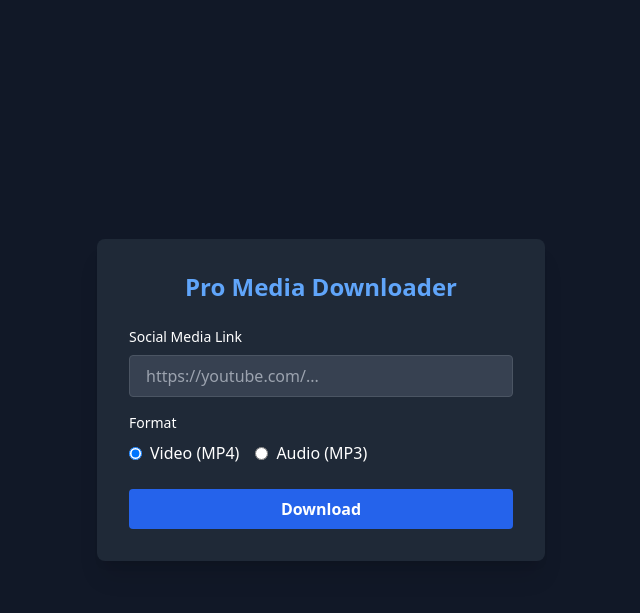
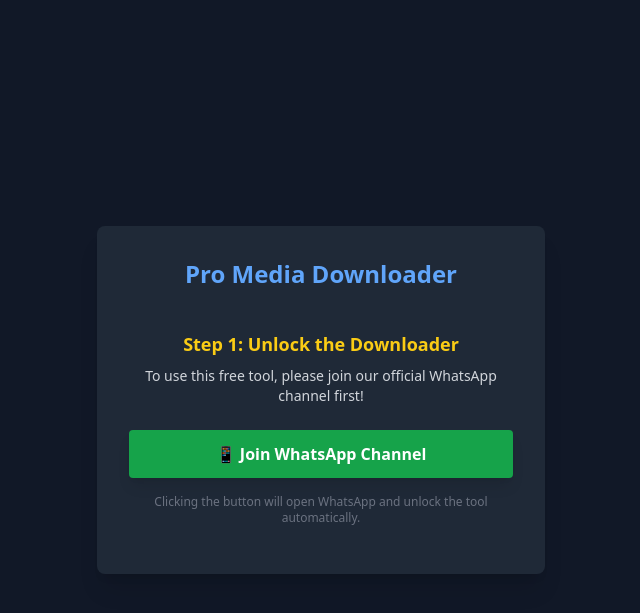
Before and after one commit to leetech254/web-downloader, a Flask app: page / in a window 1280 px wide. Shown: the top 613 px of the page, without its empty margins (319-959 px from the left). Run offline with Flask 3, Linux system fonts and the light colour scheme; some libraries are stand-ins or nearby versions.

Commit message:
Added WhatsApp Gateway

```diff
--- a/templates/index.html
+++ b/templates/index.html
@@ -11,7 +11,18 @@
     <div class="bg-gray-800 p-8 rounded-lg shadow-xl w-full max-w-md">
         <h1 class="text-2xl font-bold mb-6 text-center text-blue-400">Pro Media Downloader</h1>
 
-        <form action="/download" method="POST" id="downloadForm">
+        <div id="whatsapp-gate" class="text-center py-4">
+            <h2 class="text-lg font-semibold mb-2 text-yellow-400">Step 1: Unlock the Downloader</h2>
+            <p class="mb-6 text-gray-300 text-sm">To use this free tool, please join our official WhatsApp channel first!</p>
+
+            <a href="https://whatsapp.com/channel/0029VbBu1EgJUM2iVI3tPE0S" target="_blank" id="joinBtn"
+               class="inline-block w-full bg-green-600 hover:bg-green-500 text-white font-bold py-3 px-4 rounded transition duration-200 mb-4 shadow-lg">
+                📱 Join WhatsApp Channel
+            </a>
+            <p class="text-xs text-gray-500">Clicking the button will open WhatsApp and unlock the tool automatically.</p>
+        </div>
+
+        <form action="/download" method="POST" id="downloadForm" class="hidden">
             <div class="mb-4">
                 <label class="block text-sm font-medium mb-2" for="url">Social Media Link</label>
                 <input type="url" id="url" name="url" required placeholder="https://youtube.com/..."
@@ -34,14 +45,23 @@
 
             <button type="submit" id="submitBtn"
                     class="w-full bg-blue-600 hover:bg-blue-700 text-white font-bold py-2 px-4 rounded transition duration-200">
-                Download
+                Download Media
             </button>
             <p id="loadingText" class="text-sm text-yellow-400 mt-4 text-center hidden">Processing... Please wait, this might take a minute depending on the file size.</p>
         </form>
     </div>
 
     <script>
-        // Simple script to show a loading message when the button is clicked
+        // Logic to unlock the form when WhatsApp is clicked
+        document.getElementById('joinBtn').addEventListener('click', function() {
+            // Wait 1.5 seconds to make it feel like a real verification process
+            setTimeout(function() {
+                document.getElementById('whatsapp-gate').classList.add('hidden');
+                document.getElementById('downloadForm').classList.remove('hidden');
+            }, 1500);
+        });
+
+        // Logic to show loading text when downloading
         document.getElementById('downloadForm').addEventListener('submit', function() {
             document.getElementById('submitBtn').classList.add('opacity-50', 'cursor-not-allowed');
             document.getElementById('loadingText').classList.remove('hidden');
```
